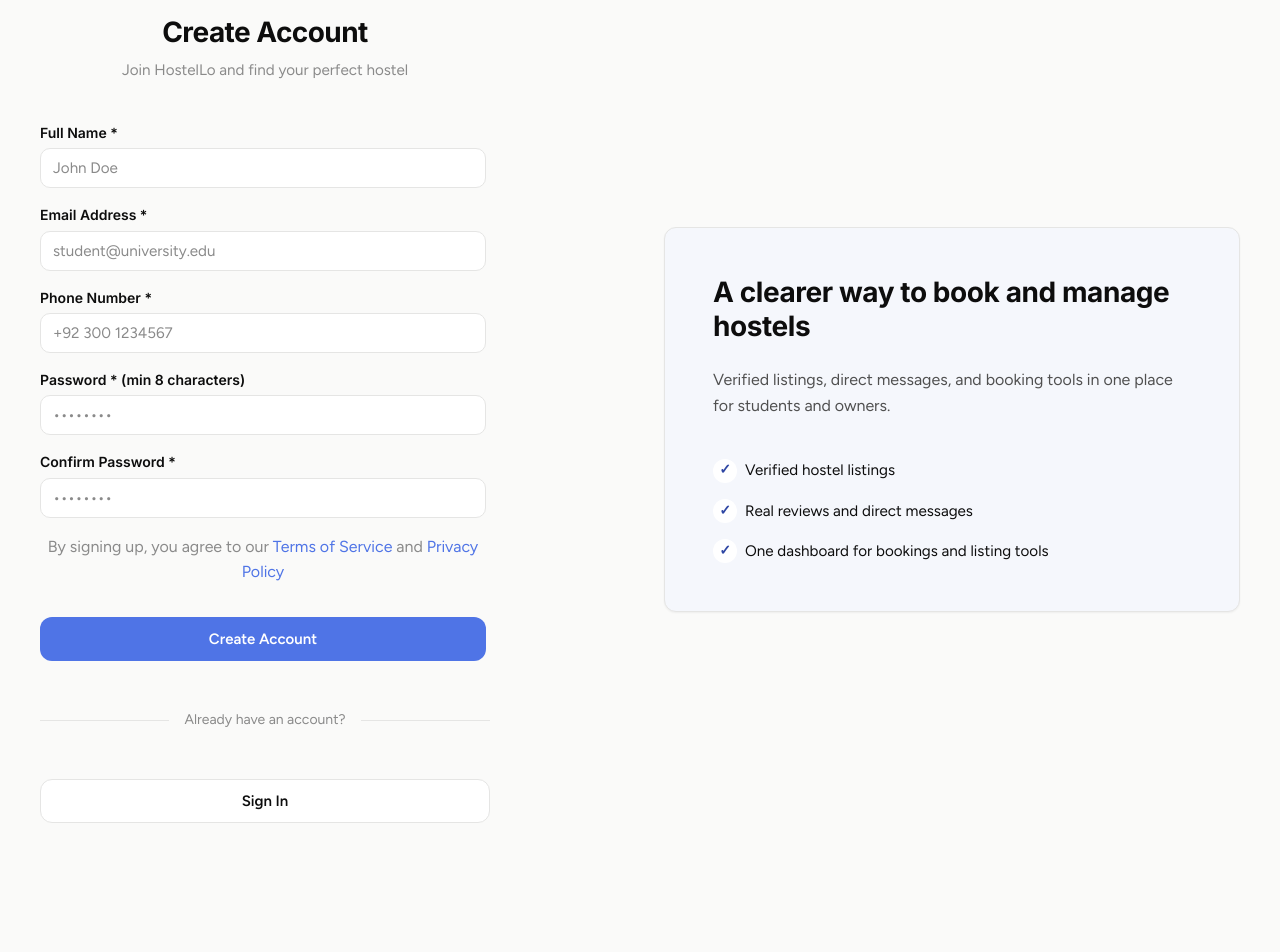
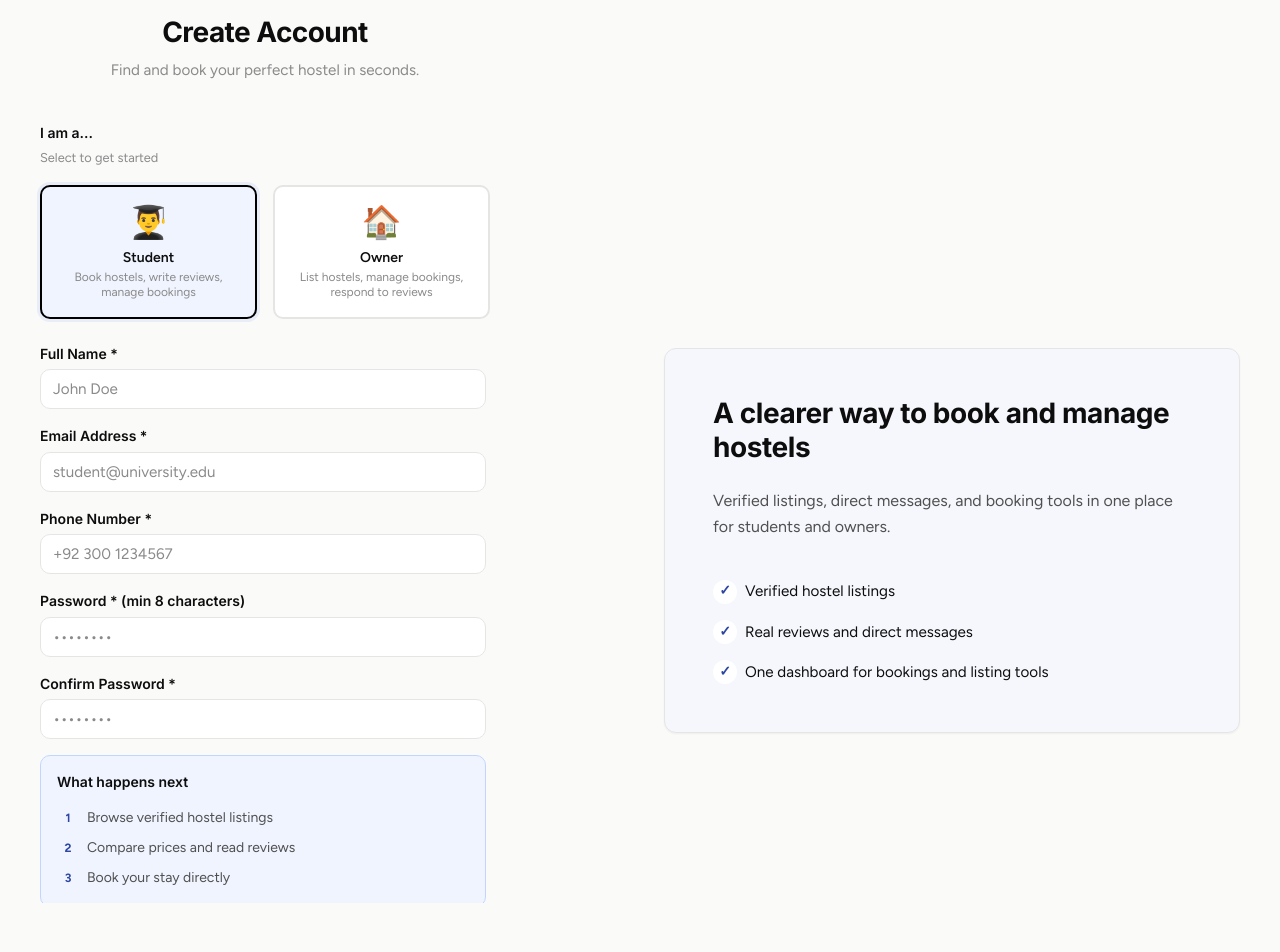
Before and after one commit to absangi00911-beep/hostello, a Next.js app: page /signup in a window 1280 px wide. Shown: the top 952 px of the page. Before the commit the page ends 839 px from the top, so only its background shows below. Built offline with nearby package versions, Linux system fonts and the light colour scheme.

Commit message:
Tasks 1-4: Implement role-aware signup form with selector and next-steps preview

```diff
--- a/src/app/(auth)/signup/page.tsx
+++ b/src/app/(auth)/signup/page.tsx
@@ -2,15 +2,57 @@
 
 import { useState } from 'react'
 import Link from 'next/link'
-import { useRouter } from 'next/navigation'
 import Button from '@/components/Button'
 import styles from './signup.module.css'
 
+type SignupRole = 'STUDENT' | 'OWNER'
+
+const roleOptions = [
+  {
+    mark: '👨‍🎓',
+    label: 'Student',
+    description: 'Book hostels, write reviews, manage bookings',
+  },
+  {
+    mark: '🏠',
+    label: 'Owner',
+    description: 'List hostels, manage bookings, respond to reviews',
+  },
+]
+
+const roleCopy: Record<SignupRole, {
+  subtitle: string
+  cta: string
+  successBody: string
+  nextSteps: string[]
+}> = {
+  STUDENT: {
+    subtitle: 'Find and book your perfect hostel in seconds.',
+    cta: 'Create Student Account',
+    successBody: 'Your student account is ready. Start exploring verified hostels now.',
+    nextSteps: [
+      'Browse verified hostel listings',
+      'Compare prices and read reviews',
+      'Book your stay directly',
+    ],
+  },
+  OWNER: {
+    subtitle: 'List your hostel and start accepting bookings.',
+    cta: 'Create Owner Account',
+    successBody: 'Your owner account is ready. Set up your hostel listing next.',
+    nextSteps: [
+      'Verify your hostel details',
+      'Add photos and set your pricing',
+      'Start accepting bookings',
+    ],
+  },
+}
+
 export default function SignupPage() {
-  const router = useRouter()
   const [isLoading, setIsLoading] = useState(false)
   const [error, setError] = useState<string | null>(null)
   const [success, setSuccess] = useState(false)
+  const [selectedRole, setSelectedRole] = useState<SignupRole>('STUDENT')
   const [formData, setFormData] = useState({
     name: '',
     email: '',
@@ -49,7 +91,7 @@
       }
 
       if (!/^[\d\s\-\+\(\)]{10,}$/.test(formData.phone.replace(/\s/g, ''))) {
-        throw new Error('Please enter a valid phone number')
+        throw new Error('Enter a valid Pakistani phone number.')
       }
 
       // Call signup API
@@ -61,7 +103,7 @@
           email: formData.email,
           password: formData.password,
           phone: formData.phone,
-          role: 'STUDENT',
+          role: selectedRole,
         }),
       })
 
@@ -86,8 +128,19 @@
           <div className={styles.successIcon}>✓</div>
           <h2 className={styles.successTitle}>Account Created!</h2>
           <p className={styles.successText}>
-            A verification email has been sent to <strong>{formData.email}</strong>. Please check your inbox to verify your account.
+            {roleCopy[selectedRole].successBody}
           </p>
+          <div className={styles.nextStepsPanel}>
+            <h3 className={styles.nextStepsTitle}>What happens next</h3>
+            <ol className={styles.nextSteps}>
+              {roleCopy[selectedRole].nextSteps.map((step, i) => (
+                <li key={i} className={styles.nextStep}>
+                  <span className={styles.nextStepNumber}>{i + 1}</span>
+                  {step}
+                </li>
+              ))}
+            </ol>
+          </div>
           <Link href="/login">
             <Button fullWidth>
               Go to Sign In
@@ -102,7 +155,31 @@
     <div className={styles.container}>
       <div className={styles.header}>
         <h1 className={styles.title}>Create Account</h1>
-        <p className={styles.subtitle}>Join HostelLo and find your perfect hostel</p>
+        <p className={styles.subtitle}>{roleCopy[selectedRole].subtitle}</p>
+      </div>
+
+      <div className={styles.roleSection}>
+        <div className={styles.roleHeader}>
+          <span className={styles.roleTitle}>I am a...</span>
+          <span className={styles.roleHint}>Select to get started</span>
+        </div>
+        <div className={styles.roleGrid}>
+          {roleOptions.map(role => (
+            <button
+              key={role.label}
+              type="button"
+              className={`${styles.roleOption} ${selectedRole === (role.label === 'Student' ? 'STUDENT' : 'OWNER') ? styles.roleOptionSelected : ''}`}
+              onClick={() => setSelectedRole(role.label === 'Student' ? 'STUDENT' : 'OWNER')}
+              disabled={isLoading}
+            >
+              <span className={styles.roleMark}>{role.mark}</span>
+              <div className={styles.roleText}>
+                <span className={styles.roleLabel}>{role.label}</span>
+                <span className={styles.roleDescription}>{role.description}</span>
+              </div>
+            </button>
+          ))}
+        </div>
       </div>
 
       <form onSubmit={handleSubmit} className={styles.form}>
@@ -188,6 +265,18 @@
           />
         </div>
 
+        <div className={styles.nextStepsPanel}>
+          <h3 className={styles.nextStepsTitle}>What happens next</h3>
+          <ol className={styles.nextSteps}>
+            {roleCopy[selectedRole].nextSteps.map((step, i) => (
+              <li key={i} className={styles.nextStep}>
+                <span className={styles.nextStepNumber}>{i + 1}</span>
+                {step}
+              </li>
+            ))}
+          </ol>
+        </div>
+
         <div className={styles.terms}>
           <p>
             By signing up, you agree to our{' '}
@@ -206,7 +295,7 @@
           disabled={isLoading}
           className={styles.submitButton}
         >
-          {isLoading ? 'Creating Account...' : 'Create Account'}
+          {isLoading ? 'Creating Account...' : roleCopy[selectedRole].cta}
         </Button>
       </form>
 
--- a/src/app/(auth)/signup/signup.module.css
+++ b/src/app/(auth)/signup/signup.module.css
@@ -25,6 +25,89 @@
 .subtitle {
   font-size: 0.95rem;
   color: var(--color-text-muted);
+}
+
+.roleSection {
+  display: flex;
+  flex-direction: column;
+  gap: var(--space-md);
+}
+
+.roleHeader {
+  display: flex;
+  flex-direction: column;
+  gap: var(--space-xs);
+}
+
+.roleTitle {
+  font-family: var(--font-display);
+  font-size: 0.875rem;
+  font-weight: 600;
+  color: var(--color-text);
+}
+
+.roleHint {
+  font-size: 0.8rem;
+  color: var(--color-text-muted);
+}
+
+.roleGrid {
+  display: grid;
+  grid-template-columns: 1fr 1fr;
+  gap: var(--space-md);
+}
+
+.roleOption {
+  display: flex;
+  flex-direction: column;
+  align-items: center;
+  gap: var(--space-sm);
+  padding: var(--space-md);
+  border: 2px solid var(--color-border);
+  border-radius: var(--radius-md);
+  background: var(--color-surface);
+  cursor: pointer;
+  transition: all var(--transition-fast);
+  text-align: center;
+  font-family: var(--font-body);
+}
+
+.roleOption:hover:not(:disabled) {
+  border-color: var(--color-primary-300);
+  background: var(--color-primary-50);
+}
+
+.roleOption:disabled {
+  opacity: 0.5;
+  cursor: not-allowed;
+}
+
+.roleOptionSelected {
+  border-color: var(--color-primary);
+  background: var(--color-primary-50);
+  box-shadow: 0 0 0 3px rgba(79, 116, 230, 0.1);
+}
+
+.roleMark {
+  font-size: 2rem;
+}
+
+.roleText {
+  display: flex;
+  flex-direction: column;
+  gap: var(--space-xs);
+}
+
+.roleLabel {
+  font-size: 0.875rem;
+  font-weight: 600;
+  color: var(--color-text);
+}
+
+.roleDescription {
+  font-size: 0.75rem;
+  color: var(--color-text-muted);
+  line-height: 1.3;
 }
 
 .form {
@@ -176,3 +259,60 @@
   color: var(--color-text-muted);
   line-height: 1.6;
 }
+
+.nextStepsPanel {
+  display: flex;
+  flex-direction: column;
+  gap: var(--space-md);
+  padding: var(--space-md);
+  background: var(--color-primary-50);
+  border: 1px solid var(--color-primary-200);
+  border-radius: var(--radius-md);
+}
+
+.nextStepsTitle {
+  font-family: var(--font-display);
+  font-size: 0.875rem;
+  font-weight: 600;
+  color: var(--color-text);
+  margin: 0;
+}
+
+.nextSteps {
+  display: flex;
+  flex-direction: column;
+  gap: var(--space-sm);
+  list-style: none;
+  padding: 0;
+  margin: 0;
+}
+
+.nextStep {
+  display: flex;
+  align-items: flex-start;
+  gap: var(--space-sm);
+  font-size: 0.875rem;
+  color: var(--color-text-soft);
+  line-height: 1.4;
+}
+
+.nextStepNumber {
+  width: 22px;
+  height: 22px;
+  display: inline-flex;
+  align-items: center;
+  justify-content: center;
+  border-radius: var(--radius-full);
+  background: var(--color-primary-50);
+  color: var(--color-primary-700);
+  font-size: 0.75rem;
+  font-weight: 700;
+  flex-shrink: 0;
+}
+
+/* Mobile Responsive */
+@media (max-width: 360px) {
+  .roleGrid {
+    grid-template-columns: 1fr;
+  }
+}
```
